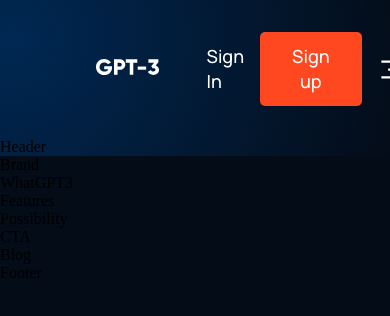
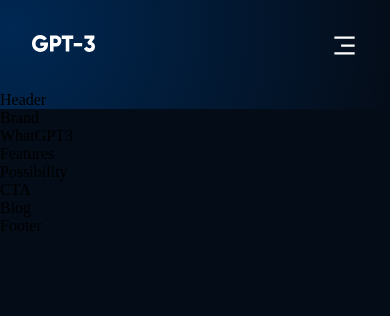
Before and after one commit to TheMVProgrammer/gpt3_franklinmdev, a React (Create React App) app: page / in a window 390 px wide. Shown: the top 316 px of the page. Built offline with nearby package versions, Linux system fonts and the light colour scheme.

Commit message:
Adding media queries for navbar

```diff
--- a/src/components/navbar/navbar.css
+++ b/src/components/navbar/navbar.css
@@ -24,6 +24,7 @@
 
 .gpt3__navbar-links_container {
     display: flex;
+    flex-direction: row;
 }
 
 .gpt3__navbar-sign {
@@ -41,27 +42,29 @@
     font-size: 18px;
     line-height: 25px;
     text-transform: capitalize;
+
     margin: 0 1rem;
     cursor: pointer;
 }
 
 .gpt3__navbar-sign button,
 .gpt3__navbar-menu_container button {
-    padding: 0.75rem 2rem;
+    padding: 0.5rem 1rem;
     color: #fff;
     background: #FF4820;
     font-family: var(--font-family);
     font-weight: 500;
     font-size: 18px;
     line-height: 25px;
-    border-radius: 5px;
     border: none;
     outline: none;
     cursor: pointer;
+    border-radius: 5px;
 }
 
 .gpt3__navbar-menu {
     margin-left: 1rem;
+
     display: none;
     position: relative;
 }
@@ -70,24 +73,25 @@
     cursor: pointer;
 }
 
-.gpt3__navbar-menu-container {
+.gpt3__navbar-menu_container {
     display: flex;
     justify-content: flex-end;
     align-items: flex-end;
     flex-direction: column;
+
     text-align: end;
-    background-color: var(--color-footer);
+    background: var(--color-footer);
     padding: 2rem;
     position: absolute;
+    right: 0;
     top: 40px;
-    right: 0;
     margin-top: 1rem;
     min-width: 210px;
     border-radius: 5px;
-    box-shadow: 0 0 5 rgba(0, 0, 0, 0.2);
+    box-shadow: 0px 0px 5px rgba(0,0, 0,0.2);
 }
 
-.gpt3__navbar-menu-container p {
+.gpt3__navbar-menu_container p {
     margin: 1rem 0;
 }
 
@@ -99,7 +103,32 @@
     .gpt3__navbar-links_container {
         display: none;
     }
+
     .gpt3__navbar-menu {
         display: flex;
     }
 }
+
+@media screen and (max-width: 700px) {
+    .gpt3__navbar {
+        padding: 2rem 4rem;
+    }
+}
+
+@media screen and (max-width: 550px) {
+    .gpt3__navbar {
+        padding: 2rem;
+    }
+
+    .gpt3__navbar-sign {
+        display: none;
+    }
+
+    .gpt3__navbar-menu_container {
+        top: 20px;
+    }
+
+    .gpt3__navbar-menu_container-links-sign {
+        display: block;
+    }
+}
```
